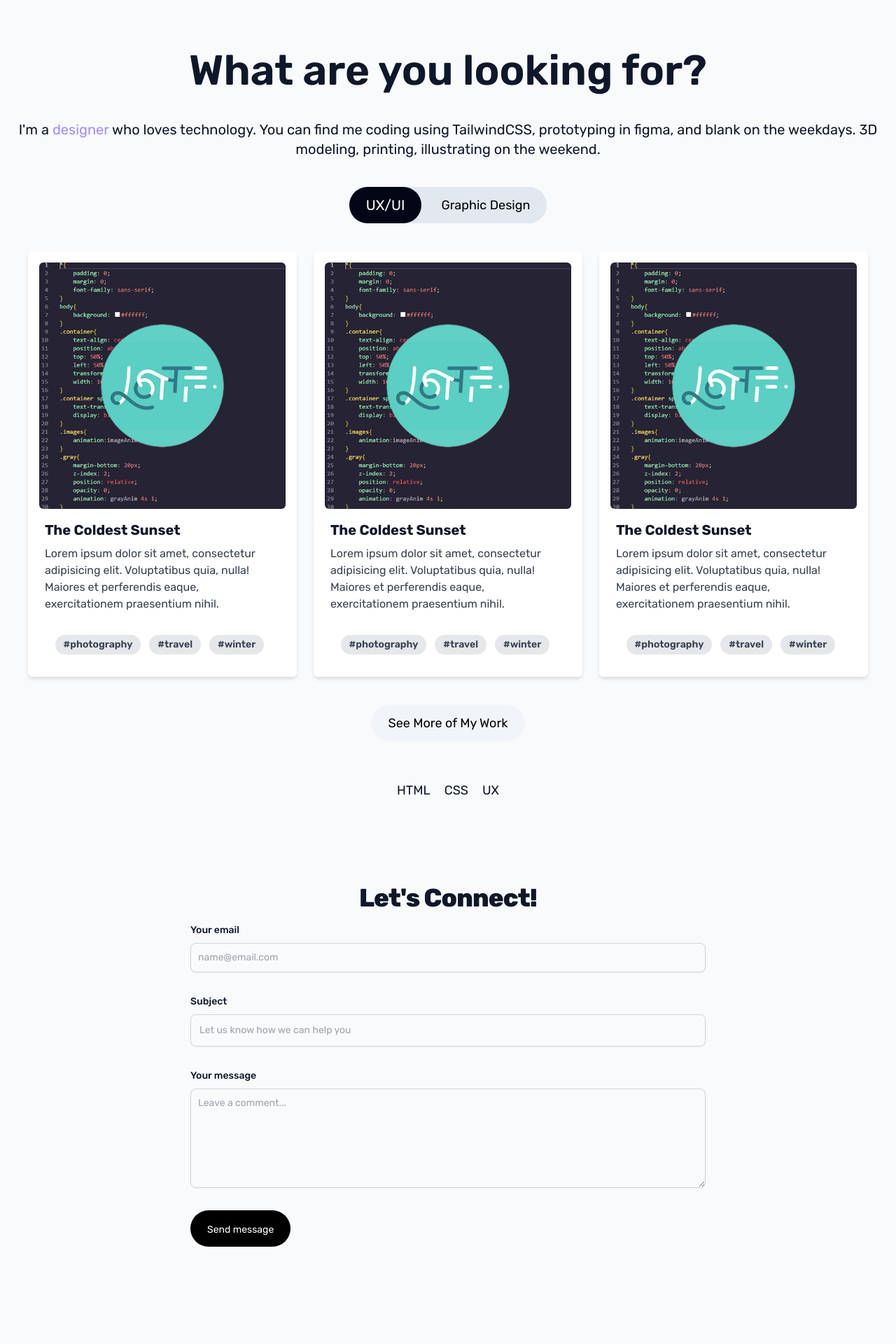
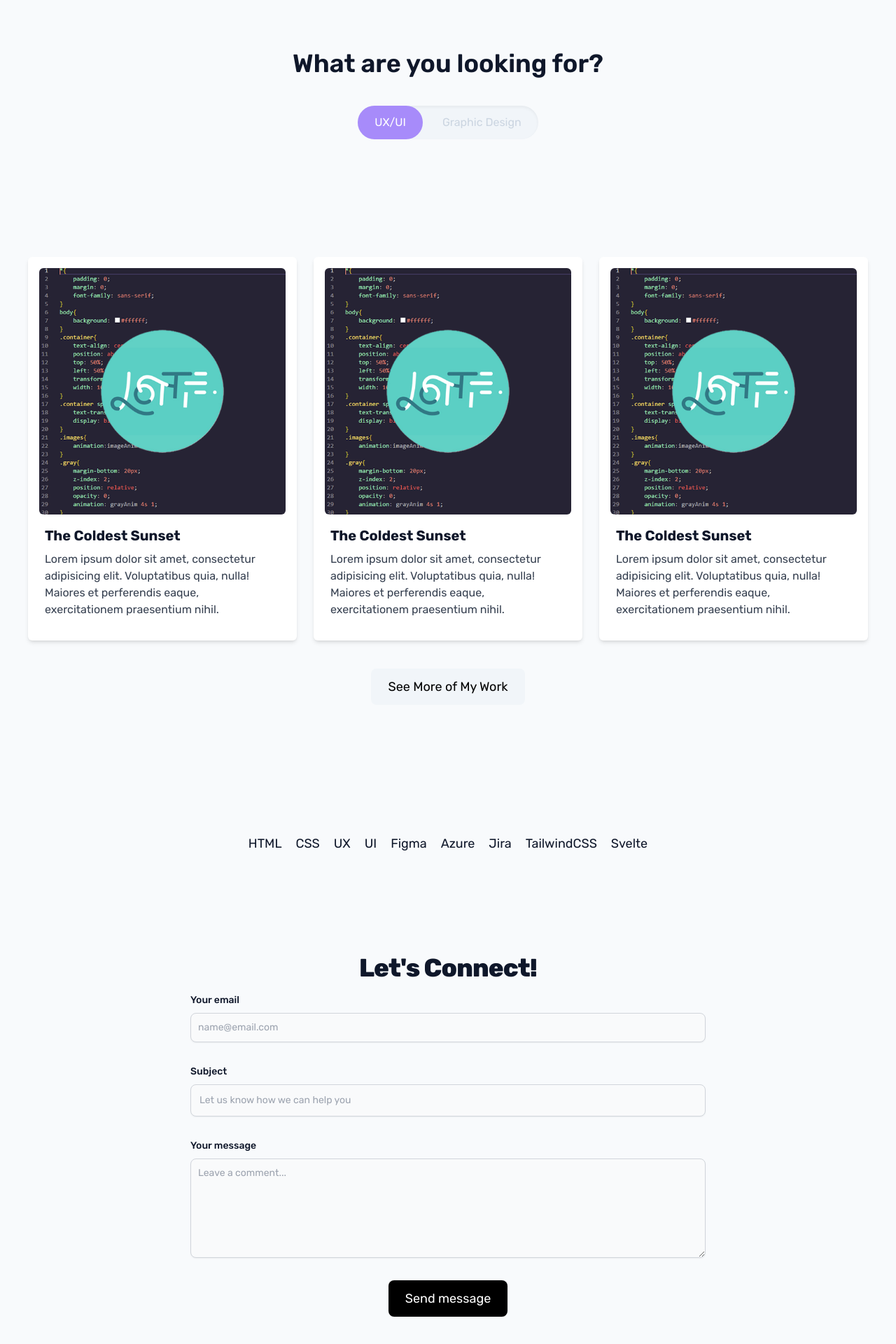
Before and after one commit to kicking-bear/portfolio-2024, a SvelteKit app: page / in a window 1280 px wide. Shown: the part 58-1978 px from the top of the page at 70% size. Built offline with nearby package versions, Linux system fonts and the light colour scheme.

Commit message:
formatting changes

```diff
--- a/src/components/Header.svelte
+++ b/src/components/Header.svelte
@@ -24,8 +24,8 @@
     <a
         href="#"
         target="_blank"
-        class="blueShadow relative overflow-hidden px-5 py-2 group rounded-full bg-white text-slate-950">
-        <div class="absolute top-0 right-full w-full h-full bg-violet-400 opacity-20 group-hover:translate-x-full z-0 duration-200">
+        class="blueShadow relative overflow-hidden px-5 py-2 group rounded-lg bg-white text-slate-950">
+        <div class="absolute top-0 right-full w-full h-full bg-slate-400  opacity-20 group-hover:translate-x-full z-0 duration-200">
         </div>
         <h4 class="relative z-9">Get in touch</h4>
     </a>
--- a/src/components/Main.svelte
+++ b/src/components/Main.svelte
@@ -5,26 +5,26 @@
 <main class="flex flex-col flex-1 p-4">
     <section id="introPage" class="grid grid-cols-1 lg:grid-cols-1 gap-10 py-8  sm:py-14">
         <div class="flex flex-col lg:justify-center text-center lg:text-center gap-6 md:gap-8 lg:gap-10">
-            <h2 class= "font-semibold text-4xl sm:text-5xl md:text-6xl">
+            <h2 class= "font-semibold text-4xl">
                 What are you looking for?
             </h2>
-            <p class="text-base sm:text-lg md:text-xl">
-                I'm a <span class="text-violet-400">designer</span> who loves technology. You can find me coding using TailwindCSS, prototyping in figma, and blank on the weekdays. 3D modeling, printing, illustrating on the weekend.
-            </p>
-            <div class="flex flex-col mx-auto md:flex-row justify-center lg:justify-start text-center lg:text-center bg-slate-200 gap-1 rounded-full">
-                <a class="blueShadow lg:mr-auto text-base sm:text-lg md:text-xl Rubik relative overflow-hidden px-6 py-3 group rounded-full bg-slate-950 text-white cursor-default">
+            <!-- <p class="text-base text-center sm:text-lg md:text-xl">
+                I'm a <b>designer</b> who loves technology. I pride myself on versatility and my ability to offer real value to businesses by finding creative solutions.
+            </p> -->
+            <div class="flex flex-col mx-auto md:flex-row justify-center lg:justify-start text-center lg:text-center shadow-inner bg-slate-100 gap-1 rounded-full">
+                <a class="blueShadow lg:mr-auto text-base sm:text-md md:text-md Rubik relative overflow-hidden px-6 py-3 group rounded-full bg-violet-400 text-white cursor-default">
                     <div class="absolute top-0 right-full w-full h-full">
                     </div>
                     <h4 class="relative z">UX/UI</h4>
                 </a>
 
-                <a class="blueShadow lg:mr-auto text-base sm:text-lg md:text-lg Rubik relative overflow-hidden px-6 py-3 group rounded-full bg-slate-200 text-black cursor-pointer">
+                <a class="blueShadow lg:mr-auto text-base sm:text-md md:text-md Rubik relative overflow-hidden px-6 py-3 group rounded-full text-black cursor-pointer">
                     <div class="absolute top-0 right-full w-full h-full">
                     </div>
-                    <h4 class="duration-200 hover:text-violet-400">Graphic Design</h4>
+                    <h4 class="duration-200 text-slate-300 hover:text-violet-400">Graphic Design</h4>
                 </a>
             </div>
-            <div class="flex flex-col mx-auto md:flex-row justify-center gap-6">
+            <div class="flex flex-col mt-32 mx-auto md:flex-row justify-center gap-6">
                 <div>
                     <div class="px-4 py-4 max-w-sm overflow-hidden bg-white shadow-md rounded-md">
                         <img class="w-full rounded-md" src="project-card-lottie.png" alt="Project">
@@ -34,11 +34,11 @@
                       Lorem ipsum dolor sit amet, consectetur adipisicing elit. Voluptatibus quia, nulla! Maiores et perferendis eaque, exercitationem praesentium nihil.
                     </p>
                     </div>
-                        <div class="px-2 pt-4 pb-2">
+                        <!-- <div class="px-2 pt-4 pb-2">
                             <span class="inline-block bg-gray-200 rounded-full px-3 py-1 text-sm font-semibold text-gray-700 mr-2 mb-2">#photography</span>
                             <span class="inline-block bg-gray-200 rounded-full px-3 py-1 text-sm font-semibold text-gray-700 mr-2 mb-2">#travel</span>
                             <span class="inline-block bg-gray-200 rounded-full px-3 py-1 text-sm font-semibold text-gray-700 mr-2 mb-2">#winter</span>
-                        </div>
+                        </div> -->
                     </div>
                 </div>
                 <div>
@@ -50,11 +50,11 @@
                       Lorem ipsum dolor sit amet, consectetur adipisicing elit. Voluptatibus quia, nulla! Maiores et perferendis eaque, exercitationem praesentium nihil.
                     </p>
                     </div>
-                        <div class="px-2 pt-4 pb-2">
+                        <!-- <div class="px-2 pt-4 pb-2">
                             <span class="inline-block bg-gray-200 rounded-full px-3 py-1 text-sm font-semibold text-gray-700 mr-2 mb-2">#photography</span>
                             <span class="inline-block bg-gray-200 rounded-full px-3 py-1 text-sm font-semibold text-gray-700 mr-2 mb-2">#travel</span>
                             <span class="inline-block bg-gray-200 rounded-full px-3 py-1 text-sm font-semibold text-gray-700 mr-2 mb-2">#winter</span>
-                        </div>
+                        </div> -->
                     </div>
                 </div>
                 <div>
@@ -66,16 +66,16 @@
                       Lorem ipsum dolor sit amet, consectetur adipisicing elit. Voluptatibus quia, nulla! Maiores et perferendis eaque, exercitationem praesentium nihil.
                     </p>
                     </div>
-                        <div class="px-2 pt-4 pb-2">
+                        <!-- <div class="px-2 pt-4 pb-2">
                             <span class="inline-block bg-gray-200 rounded-full px-3 py-1 text-sm font-semibold text-gray-700 mr-2 mb-2">#photography</span>
                             <span class="inline-block bg-gray-200 rounded-full px-3 py-1 text-sm font-semibold text-gray-700 mr-2 mb-2">#travel</span>
                             <span class="inline-block bg-gray-200 rounded-full px-3 py-1 text-sm font-semibold text-gray-700 mr-2 mb-2">#winter</span>
-                        </div>
+                        </div> -->
                     </div>
                 </div>
             </div>
-            <div class="flex flex-col mx-auto md:flex-row justify-center lg:justify-start text-center lg:text-center gap-6 md:gap-8 lg:gap-10">
-            <a class="blueShadow lg:mr-auto text-base sm:text-lg md:text-lg Rubik relative overflow-hidden px-6 py-3 group rounded-full bg-slate-100 text-black cursor-pointer">
+            <div class="flex flex-col mx-auto mb-32 md:flex-row justify-center lg:justify-start text-center lg:text-center gap-6 md:gap-8 lg:gap-10">
+            <a class="blueShadow lg:mr-auto text-base sm:text-lg md:text-lg Rubik relative overflow-hidden px-6 py-3 group rounded-lg bg-slate-100 text-black cursor-pointer">
                 <div class="absolute top-0 right-full w-full h-full bg-slate-400 opacity-20 group-hover:translate-x-full z-0 duration-200">
                 </div>
                 <h4 class="relative z">See More of My Work</h4>
@@ -86,6 +86,18 @@
                 <div class="inline-block lg:text-lg md:text-lg sm:text-md mb-2 mx-2">HTML</div>
                 <div class="inline-block lg:text-lg md:text-lg sm:text-md mb-2 mx-2">CSS</div>
                 <div class="inline-block lg:text-lg md:text-lg sm:text-md mb-2 mx-2">UX</div>
+                <div class="inline-block lg:text-lg md:text-lg sm:text-md mb-2 mx-2">UI</div>
+                <div class="inline-block lg:text-lg md:text-lg sm:text-md mb-2 mx-2">Figma</div>
+                <div class="inline-block lg:text-lg md:text-lg sm:text-md mb-2 mx-2">Azure</div>
+                <div class="inline-block lg:text-lg md:text-lg sm:text-md mb-2 mx-2">Jira</div>
+                <div class="inline-block lg:text-lg md:text-lg sm:text-md mb-2 mx-2">TailwindCSS</div>
+                <div class="inline-block lg:text-lg md:text-lg sm:text-md mb-2 mx-2">Svelte</div>
+            </div>
+
+            <div>
+                <div>
+                    <div class="inline-block "></div>
+
             </div>
 
             <section class>
@@ -102,18 +114,16 @@
                         </div>
                         <div class="sm:col-span-2">
                             <label for="message" class="block mb-2 text-sm text-left font-medium">Your message</label>
-                            <textarea id="message" rows="6" class="block p-2.5 w-full text-sm  bg-gray-50 rounded-lg shadow-sm border border-gray-300 focus:ring-primary-500 focus:border-primary-500 dark:focus:ring-primary-500 dark:focus:border-primary-500" placeholder="Leave a comment..."></textarea>
+                            <textarea id="message" rows="6" class="block p-2.5 w-full text-sm  bg-gray-50 rounded-lg shadow-sm border border-gray-300 focus:ring-primary-500 focus:border-primary-500 dark:focus:ring-primary-500 dark:focus:border-primary-500" placeholder="Leave a comment..." required></textarea>
                         </div>
-                        <div class="flex flex-col mx-auto md:flex justify-center text-center lg:text center gap-6 md:gap-8 lg:gap-10">
-                            <div class="blueShadow lg:mr-auto text-base sm:text-lg md:text-lg Rubik relative overflow-hidden px-6 py-3 group rounded-full bg-black text-black cursor-pointer">
-                            <div class="absolute top-0 right-full w-full h-full bg-slate-400 opacity-20 group-hover:translate-x-full z-0 duration-200">
+                        <div class="flex flex-col mx-auto md:flex justify-center text-center lg:text-center gap-6 md:gap-8 lg:gap-10">
+                            <div class="blueShadow mx-auto text-base sm:text-lg md:text-lg Rubik relative overflow-hidden px-6 py-3 group rounded-lg bg-black text-black cursor-pointer">
+                                <div class="absolute top-0 right-full w-full h-full bg-slate-400 opacity-20 group-hover:translate-x-full z-0 duration-200">
+                                </div>
+                                <button type="submit" class="text-lg text-white hover:bg-primary-800 focus:ring-4 focus:outline-none focus:ring-primary-300 dark:bg-primary-600 dark:hover:bg-primary-700 dark:focus:ring-primary-800">Send message</button>
                             </div>
-                            <button type="submit" class="text-sm text-white">Send message</button>
                         </div>
                     </form>
-
-
-                </div>
               </section>
 
 
```
